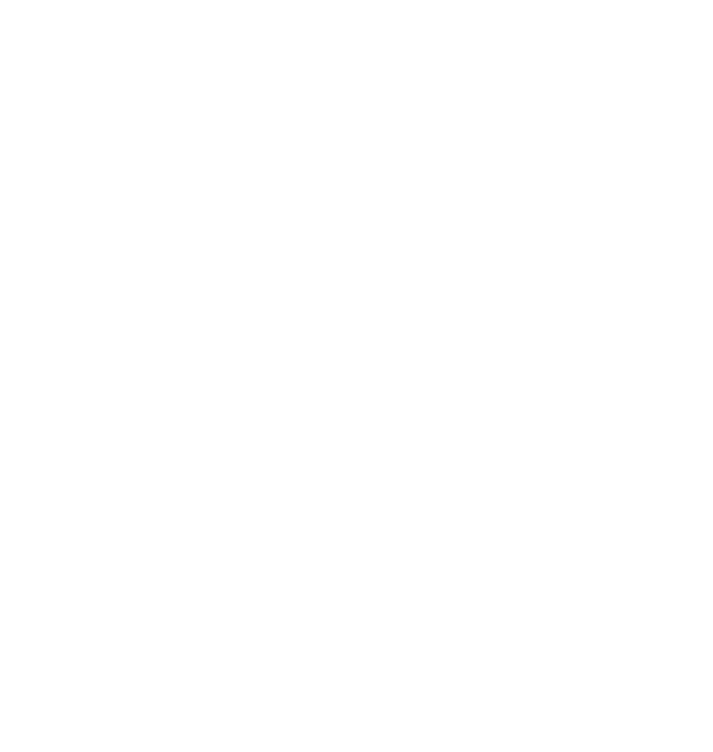
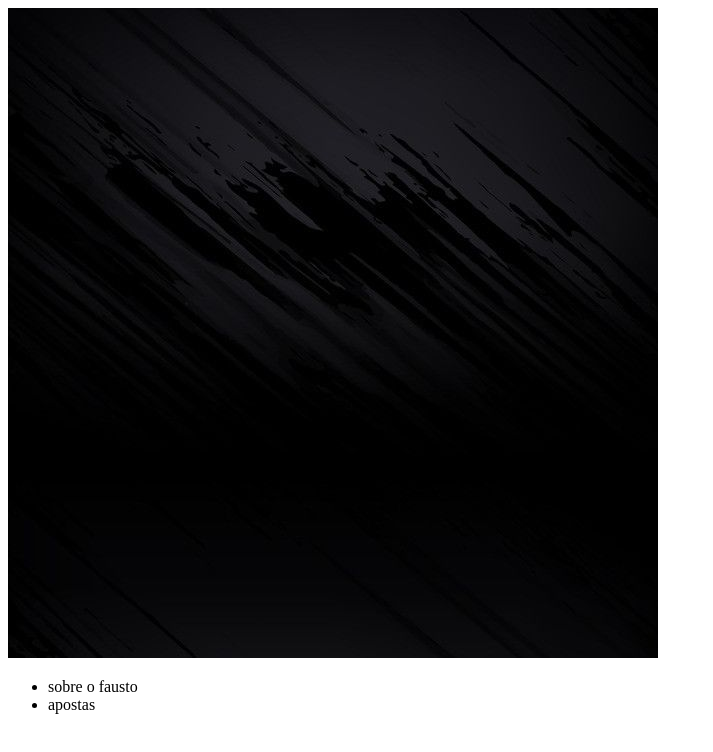
Before and after one commit to lucassantos1205/siteweb, a plain HTML site: page index.html in a window 1280 px wide. Shown: the whole page, without its empty margins (0-713 px from the left). Drawn offline with Linux system fonts and the light colour scheme.

Commit message:
aposta fausto

```diff
--- a/index.html
+++ b/index.html
@@ -6,7 +6,12 @@
     <title>Document</title>
 </head>
 <body>
-
-
+    <header class="cabecalho">
+        <img class="cabecalho-imagem" src="fausto.jpg" alt="logo da alura start">
+        <ul class="cabecalho-lista">
+        <li class="cabecalho-lista-item">sobre o fausto</li>
+        <li class="cabecalho-lista-item">apostas</li>
+        </ul>
+        </header>
 </body>
 </html>
```
Also changed, not shown: fausto.jpg (renamed from 31ae54f0dac0fdaa8a55fb7078285f53.jpg).
